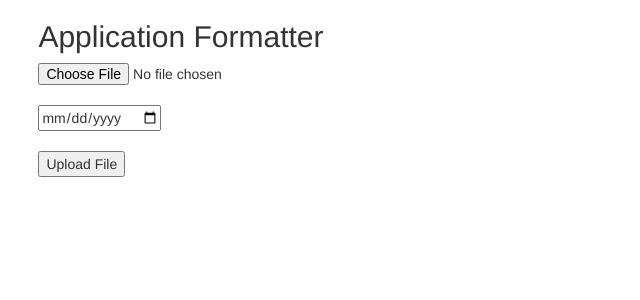
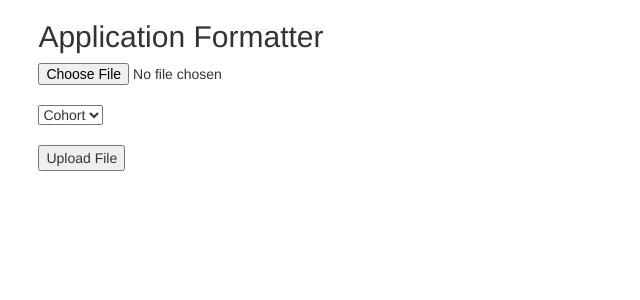
Before and after one commit to megducharme/HubSpot_Form_Translator, a Django app: page / in a window 1280 px wide. Shown: the top 300 px of the page, without its empty margins (0-640 px from the left). Run offline with Django 3.2, Linux system fonts and the light colour scheme; some libraries are stand-ins or nearby versions.

Commit message:
sorting applicants by cohort applied to

```diff
--- a/applications/static/applications/main.js
+++ b/applications/static/applications/main.js
@@ -28,6 +28,11 @@ for (var i=0;i<cohort.length;i++){
     $('<option/>').val(cohort[i]).html(cohort[i]).appendTo('#cohort');
 }
 
+let cohortSort = ["Cohort", "All", "C25", "C26", "C27", "C28", "C29", "C30", "C31", "E7", "E8", "E9", "E10", "DS2", "DS3"]
+for (var i=0;i<cohortSort.length;i++){
+    $('<option/>').val(cohortSort[i]).html(cohortSort[i]).appendTo('#cohortSort');
+}
+
 
 let tuition = ["Tuition", "OPP", "REG", "REG(GI)", "Either"]
 for (var i=0;i<tuition.length;i++){
--- a/applications/static/applications/styles.css
+++ b/applications/static/applications/styles.css
@@ -37,7 +37,7 @@ form h1{
     height: 100%;
 }
 
-select {
+.admin-select {
     -webkit-appearance: none;
     -moz-appearance: none;
     text-indent: 1px;
--- a/applications/templates/applications/index.html
+++ b/applications/templates/applications/index.html
@@ -26,7 +26,7 @@
         </div>
         <br>
         <div>
-          <input id="date" type="date" name="application_date">
+          <select id="cohortSort" name="cohort"></select>
         </div>
         <br>
         <div>
--- a/applications/templates/applications/show_applications.html
+++ b/applications/templates/applications/show_applications.html
@@ -1,7 +1,6 @@
 {% extends 'applications/index.html' %}
 
 {% block content %}
-
 <div class="grid-container">
 {% for applicant in applicant_names %}
     <div class="grid-applicant">
--- a/applications/urls.py
+++ b/applications/urls.py
@@ -7,6 +7,6 @@ app_name = 'applications'
 urlpatterns = [
     url(r'^$', views.index, name='index'),
     url(r'^upload_csv$', views.upload_csv, name='upload_csv'),
-    url(r'^show_applications/(?P<date>\d{4}-\d{2}-\d{2})/$', views.show_applications, name='show_applications'),
+    url(r'^show_applications/(?P<cohort>[\w\-]+)/$', views.show_applications, name='show_applications'),
     url(r'^show_single_application/(?P<email>\w+|[\w.%+-]+@[A-Za-z0-9.-]+\.[A-Za-z]{2,4})/$', views.show_single_application, name='show_single_application'),
 ]
--- a/applications/views.py
+++ b/applications/views.py
@@ -21,22 +21,30 @@ def upload_csv(request):
         uploaded_file_url = fs.url(filename)
         data = request.POST
 
-        date = request.POST['application_date']
+        print(request.POST)
 
-    return HttpResponseRedirect('show_applications/' + date)
+        cohort = request.POST['cohort']
 
-def show_applications(request, date):
+    return HttpResponseRedirect('show_applications/' + cohort)
+
+def show_applications(request, cohort):
     with open('all_applications', 'r') as csv_file:
         csv_reader = csv.DictReader(csv_file)
+
+        cohorts = {
+            "C25": "April 2018 Full-time (Day) Web Developer Bootcamp",
+            "C26": "May 2018 Full-time (Day) Web Developer Bootcamp",
+            "C27": "July 2018 Full-time (Day) Web Developer Bootcamp",
+            "C28": "October 2018 Full-time (Day) Web Developer Bootcamp",
+            "C29": "November 2018 Full-time (Day) Web Developer Bootcamp",
+            "E8": "August 2018 Part-time (Evening) Web Developer Bootcamp",
+            "DS2": "August 2018 Data Science Bootcamp"
+        }
 
         appData = list()
         for line in csv_reader:
 
-            datetime_object = datetime.strptime(line['Conversion Date'], '%Y-%m-%d %H:%M:%S %p')
-
-            user_datetime = datetime.strptime(date, '%Y-%m-%d')
-            # import pdb; pdb.set_trace()
-            if datetime_object < user_datetime:
+            if line['Which student cohort / program date are you applying for?'] < user_datetime:
                 appData.append(line)
 
         applicant_names = list()
```
Also changed, not shown: applications/templates/applications/show_single_application.html (+5 -5 lines), db.sqlite3.
